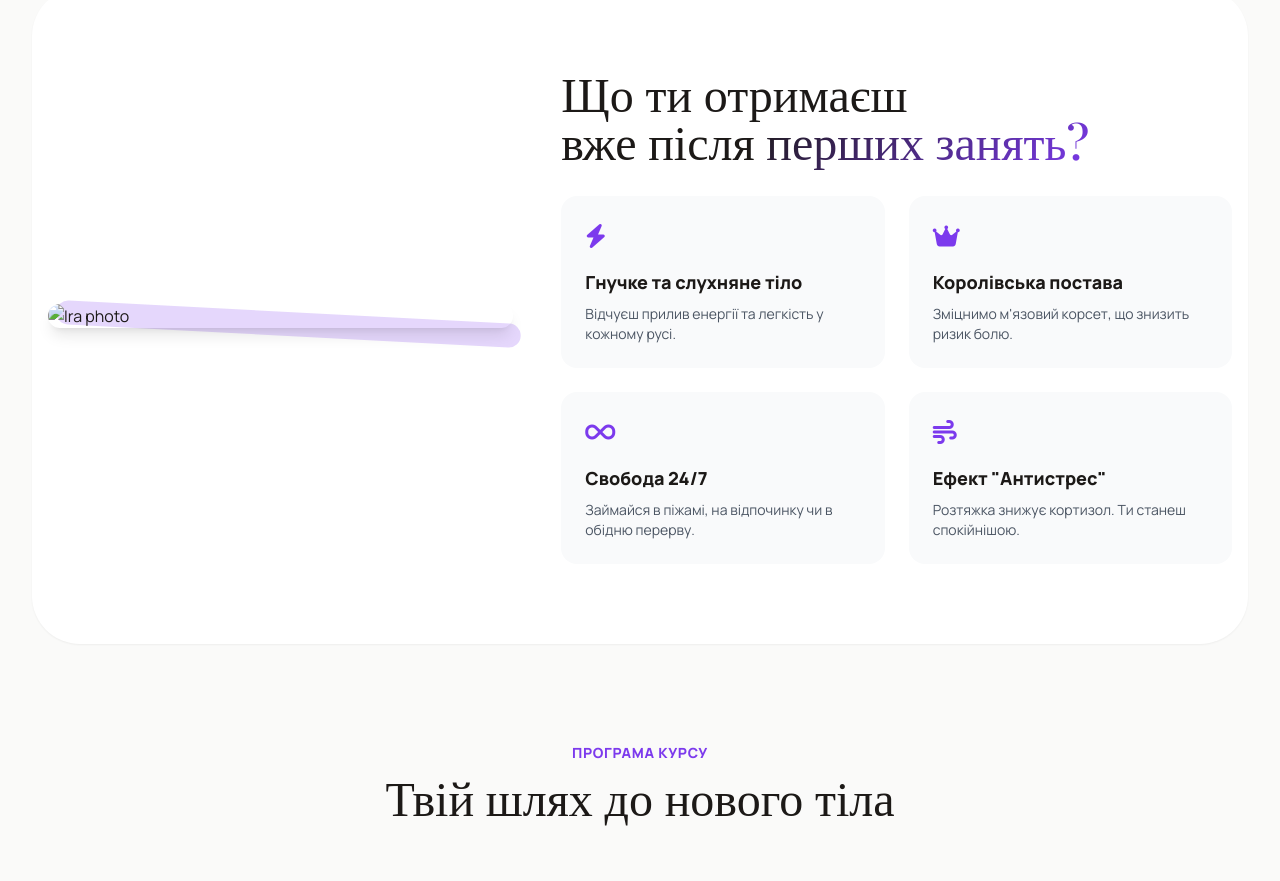
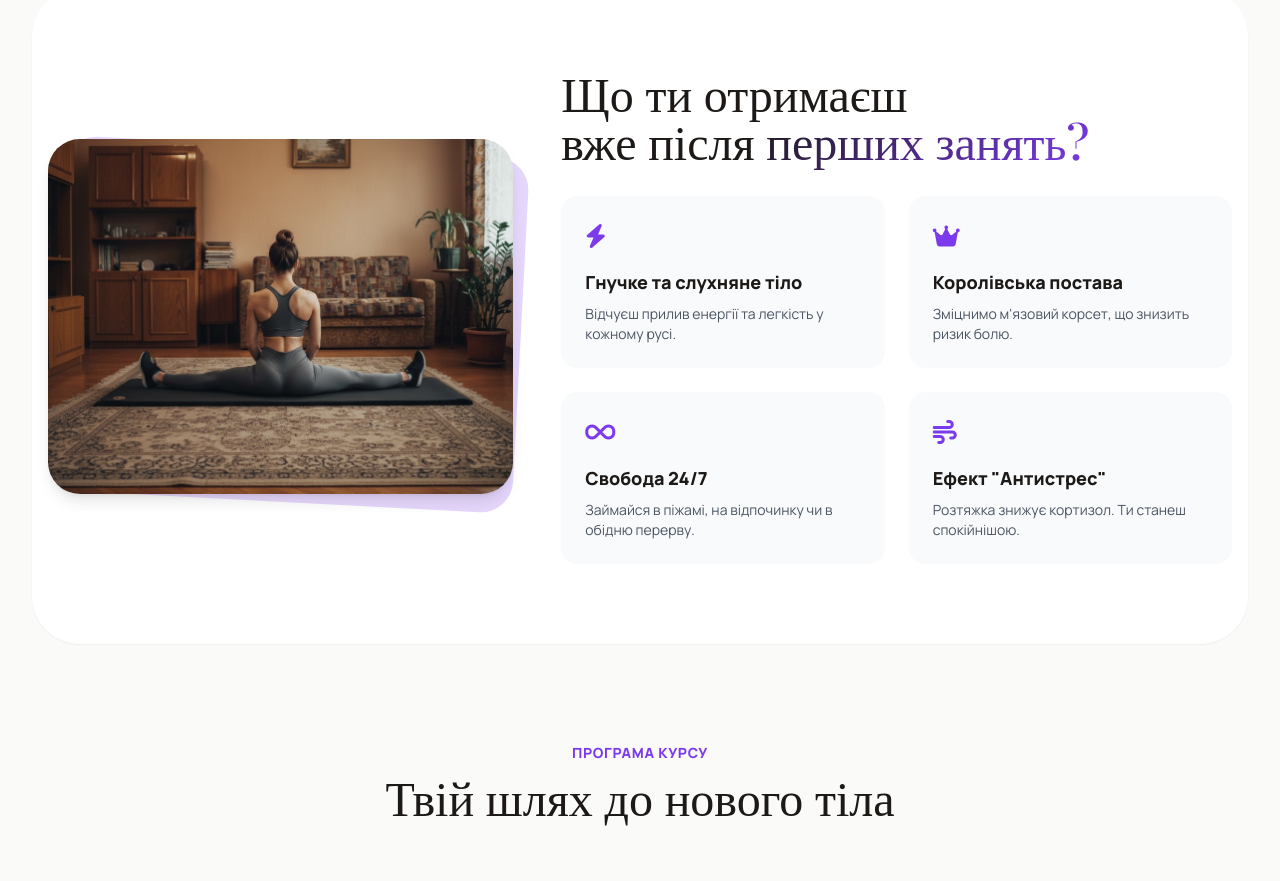
Before and after one commit to Dunaevsky88/Margo_fit, a plain HTML site: page index.html in a window 1280 px wide. Shown: the part 1700-2581 px from the top of the page. Drawn offline with nearby package versions, Linux system fonts and the light colour scheme; a web font is replaced by a local one.

Commit message:
Update index.html

```diff
--- a/index.html
+++ b/index.html
@@ -299,7 +299,7 @@
         <div class="max-w-7xl mx-auto grid lg:grid-cols-12 gap-12 items-center">
             <div class="lg:col-span-5 order-2 lg:order-1 relative">
                 <div class="absolute inset-0 bg-primary rounded-[2rem] transform rotate-3 translate-x-2 translate-y-2 opacity-20"></div>
-                <img src="vidguk_irina.jpeg" alt="Ira photo" loading="lazy" class="relative rounded-[2rem] w-full shadow-lg">
+                <img src="vidguk_irina.jpg" alt="Ira photo" loading="lazy" class="relative rounded-[2rem] w-full shadow-lg">
             </div>
 
             <div class="lg:col-span-7 order-1 lg:order-2 space-y-8">
```
